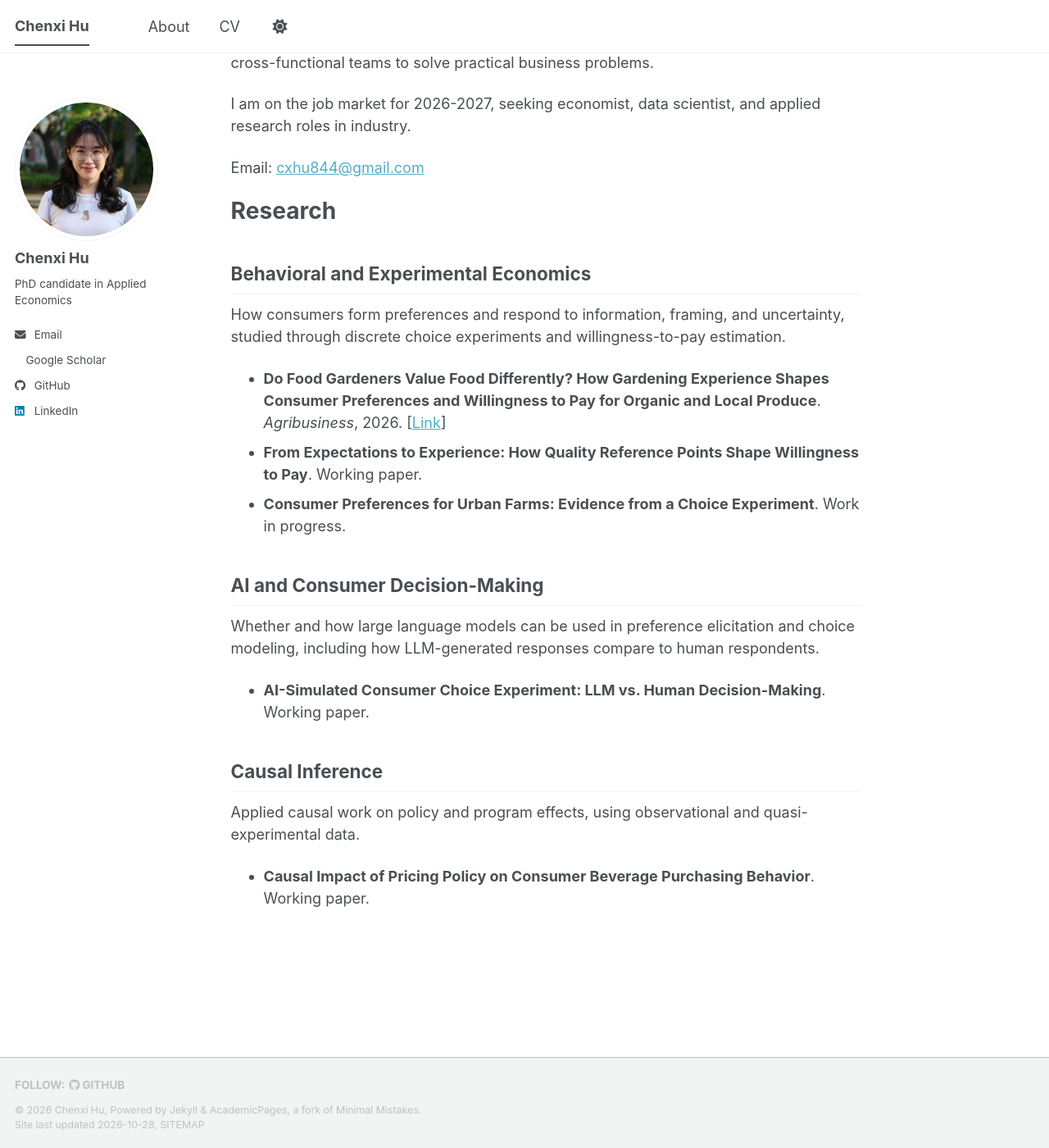
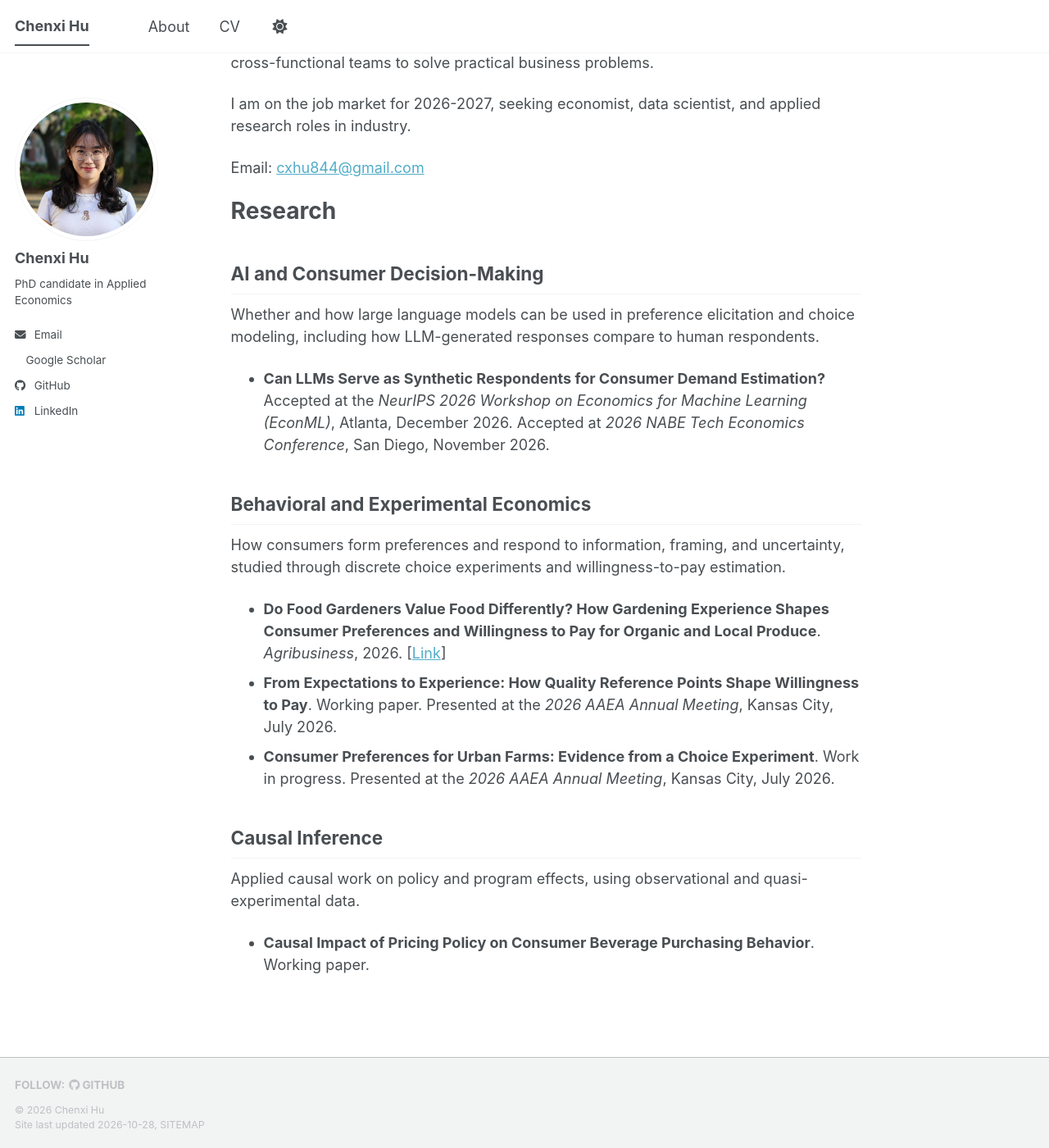
Before and after one commit to ChessiHu/ChessiHu.github.io, a Jekyll site: the page built from _pages/about.md, in a window 1280 px wide and 1400 px high, scrolled down 316 px. Shown: the whole window at 82% size. Built offline with Jekyll 4.4.1, drawn with Linux system fonts in a browser that asks for light colours; a style sheet for code colours, icons or effects is not loaded.

Commit message:
Update research section, mobile links, footer

```diff
--- a/_includes/footer.html
+++ b/_includes/footer.html
@@ -20,6 +20,6 @@
 {% endif %}
 
 <div class="page__footer-copyright">
-  &copy; {{ site.time | date: '%Y' }} {{ site.name | default: site.title }}, {{ site.data.ui-text[site.locale].powered_by | default: "Powered by" }} <a href="https://jekyllrb.com" rel="nofollow">Jekyll</a> &amp; <a href="https://github.com/academicpages/academicpages.github.io">AcademicPages</a>, a fork of <a href="https://mademistakes.com/work/minimal-mistakes-jekyll-theme/" rel="nofollow">Minimal Mistakes</a>.<br />
+  &copy; {{ site.time | date: '%Y' }} {{ site.name | default: site.title }}<br />
   Site last updated {{ "now" | date: '%Y-%m-%d' }}, <a href="/sitemap/" style="text-transform: uppercase;">{{ site.data.ui-text[site.locale].site_map | default: "Sitemap" }}</a>
 </div>
--- a/_pages/about.md
+++ b/_pages/about.md
@@ -20,19 +20,20 @@ Email: [cxhu844@gmail.com](mailto:cxhu844@gmail.com)
 
 # Research
 
+## AI and Consumer Decision-Making
+
+Whether and how large language models can be used in preference elicitation and choice modeling, including how LLM-generated responses compare to human respondents.
+
+- **Can LLMs Serve as Synthetic Respondents for Consumer Demand Estimation?** <br>
+Accepted at the *NeurIPS 2026 Workshop on Economics for Machine Learning (EconML)*, Atlanta, December 2026. Accepted at *2026 NABE Tech Economics Conference*, San Diego, November 2026.
+
 ## Behavioral and Experimental Economics
 
 How consumers form preferences and respond to information, framing, and uncertainty, studied through discrete choice experiments and willingness-to-pay estimation.
 
 - **Do Food Gardeners Value Food Differently? How Gardening Experience Shapes Consumer Preferences and Willingness to Pay for Organic and Local Produce**. *Agribusiness*, 2026. [[Link](https://onlinelibrary.wiley.com/doi/abs/10.1002/agr.70140)]
-- **From Expectations to Experience: How Quality Reference Points Shape Willingness to Pay**. Working paper.
-- **Consumer Preferences for Urban Farms: Evidence from a Choice Experiment**. Work in progress.
-
-## AI and Consumer Decision-Making
-
-Whether and how large language models can be used in preference elicitation and choice modeling, including how LLM-generated responses compare to human respondents.
-
-- **AI-Simulated Consumer Choice Experiment: LLM vs. Human Decision-Making**. Working paper.
+- **From Expectations to Experience: How Quality Reference Points Shape Willingness to Pay**. Working paper. Presented at the *2026 AAEA Annual Meeting*, Kansas City, July 2026.
+- **Consumer Preferences for Urban Farms: Evidence from a Choice Experiment**. Work in progress. Presented at the *2026 AAEA Annual Meeting*, Kansas City, July 2026.
 
 ## Causal Inference
 
--- a/_sass/layout/_sidebar.scss
+++ b/_sass/layout/_sidebar.scss
@@ -219,7 +219,9 @@
 
 .author__urls-wrapper {
   position: relative;
-  display: table-cell;
+  // Show the links as a row below the name on small screens instead of a "Follow" dropdown
+  display: block;
+  margin-top: 10px;
   vertical-align: middle;
   font-family: $sans-serif;
   z-index: 10;
@@ -234,73 +236,26 @@
 
   @include breakpoint($large) {
     display: block;
+    margin-top: 0;
   }
 
   button {
-    margin-bottom: 0;
-
-    @include breakpoint($large) {
-      display: none;
-    }
+    display: none;
   }
 }
 
 .author__urls {
-  display: none;
-  position: absolute;
-  right: 0;
-  margin-top: 15px;
-  padding: 10px;
+  display: flex;
+  flex-wrap: wrap;
+  column-gap: 1em;
+  position: relative;
+  margin: 0;
+  padding: 0;
   list-style-type: none;
-  border: 1px solid var(--global-border-color);
-  border-radius: $border-radius;
-  background: var(--global-bg-color);
-  z-index: -1;
-  box-shadow: 0 0 10px rgba(#000, 0.25);
   cursor: default;
 
   @include breakpoint($large) {
     display: block;
-    position: relative;
-    margin: 0;
-    padding: 0;
-    border: 0;
-    background: transparent;
-    box-shadow: none;
-  }
-
-  &:before {
-    display: block;
-    content: "";
-    position: absolute;
-    top: -11px;
-    left: calc(50% - 10px);
-    width: 0;
-    border-style: solid;
-    border-width: 0 10px 10px;
-    border-color: var(--global-border-color) transparent;
-    z-index: 0;
-
-    @include breakpoint($large) {
-      display: none;
-    }
-  }
-
-  &:after {
-    display: block;
-    content: "";
-    position: absolute;
-    top: -10px;
-    left: calc(50% - 10px);
-    width: 0;
-    border-style: solid;
-    border-width: 0 10px 10px;
-    border-color: #fff transparent;
-    z-index: 1;
-
-    @include breakpoint($large) {
-      display: none;
-    }
   }
 
   li {
```
